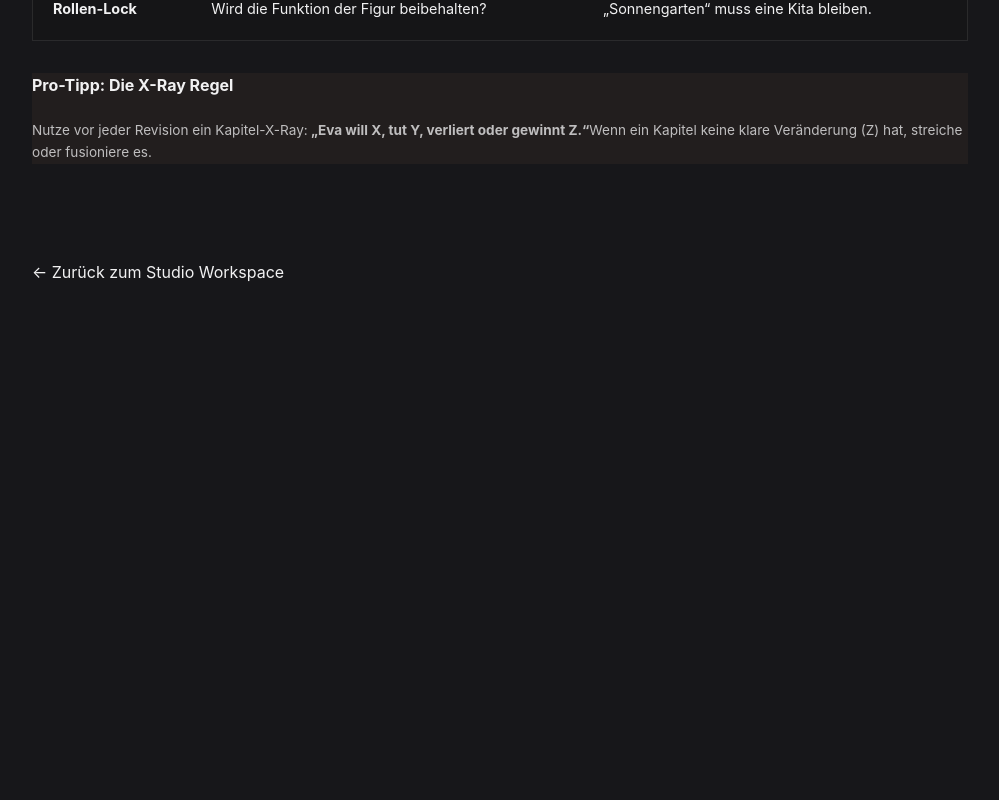
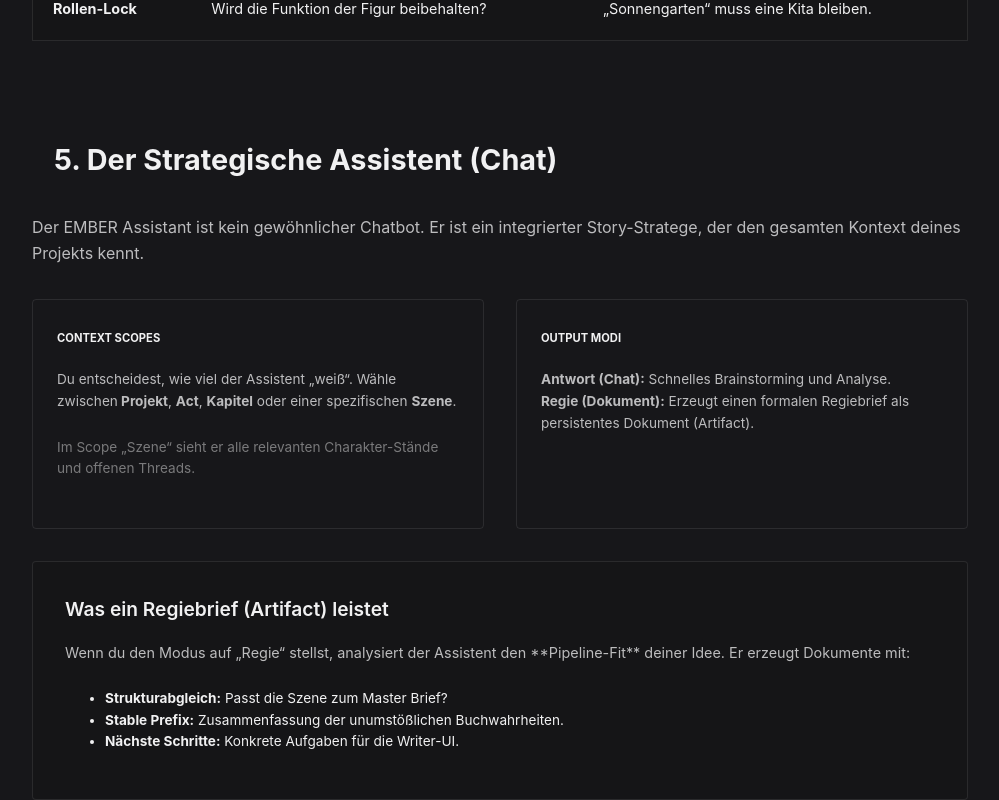
Before and after one commit to KleinDigitalSolutions/EMBER, a Next.js app: page /studio/guide in a window 1280 px wide. Shown: the part 2600-3400 px from the top of the page, without its empty margins (140-1139 px from the left). Before the commit the page ends 2949 px from the top, so only its background shows below. Built offline with nearby package versions, Linux system fonts and the light colour scheme.

Commit message:
guide update

```diff
--- a/app/studio/guide/page.tsx
+++ b/app/studio/guide/page.tsx
@@ -315,6 +315,48 @@ word_target_max: 1950</div>
             </tr>
           </tbody>
         </table>
+      </section>
+
+      <section>
+        <h2>5. Der Strategische Assistent (Chat)</h2>
+        <p>
+          Der EMBER Assistant ist kein gewöhnlicher Chatbot. Er ist ein integrierter Story-Stratege,
+          der den gesamten Kontext deines Projekts kennt.
+        </p>
+
+        <div className="grid">
+          <div className="grid-item">
+            <span className="label">Context Scopes</span>
+            <p style={{ fontSize: '0.85rem' }}>
+              Du entscheidest, wie viel der Assistent „weiß“. Wähle zwischen
+              <strong> Projekt</strong>, <strong>Act</strong>, <strong>Kapitel</strong> oder
+              einer spezifischen <strong>Szene</strong>.
+            </p>
+            <p style={{ fontSize: '0.85rem', marginTop: '0.5rem', color: 'var(--text-faint)' }}>
+              Im Scope „Szene“ sieht er alle relevanten Charakter-Stände und offenen Threads.
+            </p>
+          </div>
+          <div className="grid-item">
+            <span className="label">Output Modi</span>
+            <p style={{ fontSize: '0.85rem' }}>
+              <strong>Antwort (Chat):</strong> Schnelles Brainstorming und Analyse.<br />
+              <strong>Regie (Dokument):</strong> Erzeugt einen formalen Regiebrief als persistentes Dokument (Artifact).
+            </p>
+          </div>
+        </div>
+
+        <div className="highlight-box">
+          <h3 style={{ marginTop: 0 }}>Was ein Regiebrief (Artifact) leistet</h3>
+          <p style={{ fontSize: '0.9rem' }}>
+            Wenn du den Modus auf „Regie“ stellst, analysiert der Assistent den **Pipeline-Fit**
+            deiner Idee. Er erzeugt Dokumente mit:
+          </p>
+          <ul style={{ fontSize: '0.85rem' }}>
+            <li><strong>Strukturabgleich:</strong> Passt die Szene zum Master Brief?</li>
+            <li><strong>Stable Prefix:</strong> Zusammenfassung der unumstößlichen Buchwahrheiten.</li>
+            <li><strong>Nächste Schritte:</strong> Konkrete Aufgaben für die Writer-UI.</li>
+          </ul>
+        </div>
 
         <div className="error-box" style={{ background: 'rgba(224, 159, 102, 0.05)', borderLeftColor: 'var(--accent)' }}>
           <h4 style={{ color: 'var(--accent)' }}>Pro-Tipp: Die X-Ray Regel</h4>
```
